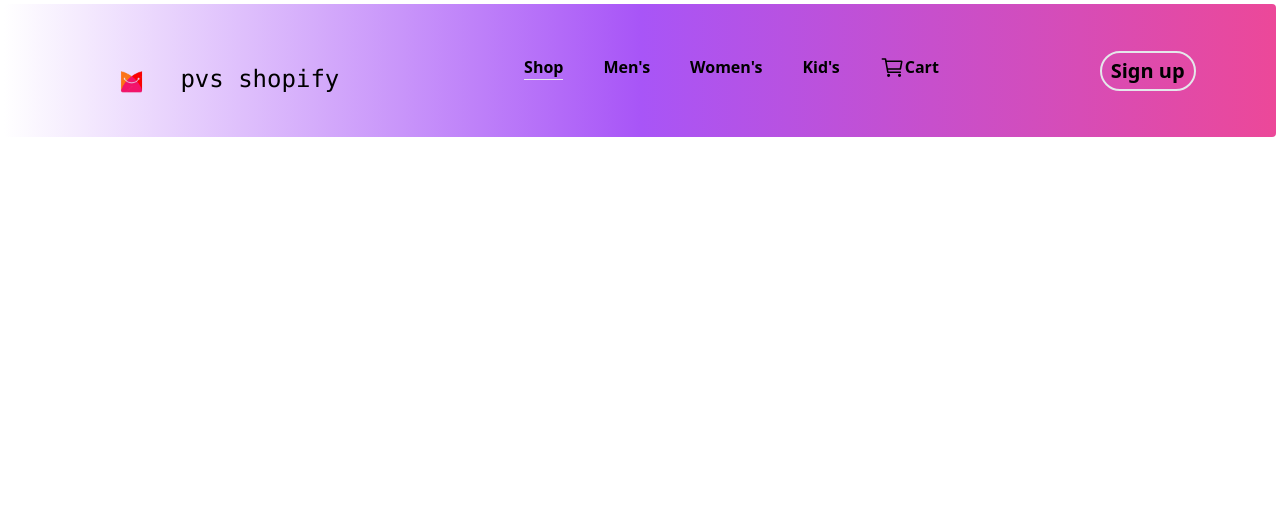
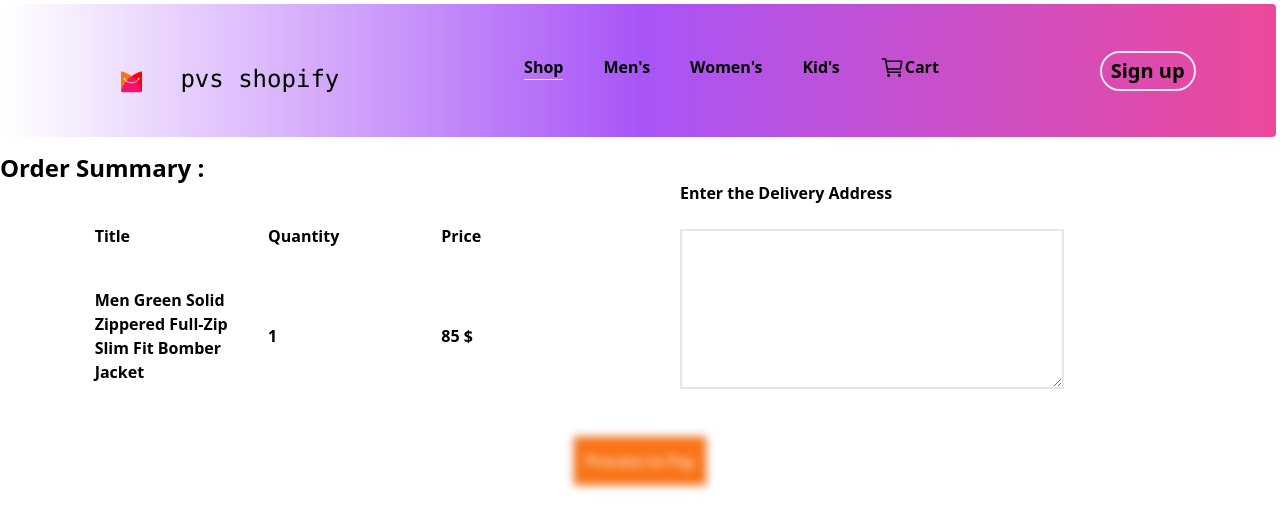
Before and after one commit to sekar-pvs/shopping_cart, a React (Create React App) app: page /order in a window 1280 px wide. Shown: the top 530 px of the page. Built offline with nearby package versions, Linux system fonts and the light colour scheme.

Commit message:
Small changen in footer and productDisplay component

```diff
--- a/src/App.jsx
+++ b/src/App.jsx
@@ -12,6 +12,7 @@ import womenBanner from "./Components/Assets/banner_women.png";
 import kidBanner from "./Components/Assets/banner_kids.png";
 import Product from "./Components/Product";
 import Signup from "./Components/Signup";
+import Order from "./Components/Order";
 
 const App = () => {
   return (
@@ -38,6 +39,7 @@ const App = () => {
         <Route path="/product" element={<Product />}>
           <Route path=":productId" element={<Product />} />
         </Route>
+        <Route path="/order" element={<Order />} />
       </Routes>
 
       <Navfooter />
--- a/src/Components/BreadCrums.jsx
+++ b/src/Components/BreadCrums.jsx
@@ -3,7 +3,7 @@ import { Link } from "react-router-dom";
 
 const BreadCrums = ({ data }) => {
   return (
-    <div className="flex ml-10">
+    <div className="flex ml-10 font-bold font-serif text-xl mt-4">
       <div className="flex space-x-4">
         {" "}
         <Link to="/">Home</Link> {` ->`}
--- a/src/Components/CartTotal.jsx
+++ b/src/Components/CartTotal.jsx
@@ -65,6 +65,11 @@ const CartTotal = ({ data }) => {
             Apply Now
           </button>
         </div>
+        <div className="">
+          <button className="h-full border-2 p-2 bg-orange-500 text-white">
+            Place Order
+          </button>
+        </div>
       </div>
     </div>
   );
--- a/src/Components/Navfooter.jsx
+++ b/src/Components/Navfooter.jsx
@@ -1,6 +1,5 @@
 import React from "react";
 import { Link } from "react-router-dom";
-import { IoHomeOutline } from "react-icons/io5";
 import { IoMdMan } from "react-icons/io";
 import { IoMdWoman } from "react-icons/io";
 import { TbMoodKidFilled } from "react-icons/tb";
--- /dev/null
+++ b/src/Components/Order.jsx
@@ -0,0 +1,57 @@
+import React, { useState } from "react";
+
+const Order = ({ data }) => {
+  console.log(data);
+  const [add, setAdd] = useState("");
+  const handelChange = (e) => {
+    setAdd(e.target.value);
+  };
+
+  return (
+    <div className="space-y-10">
+      <div className="flex justify-around items-center ">
+        {/* left order summary */}
+        <div className="w-[50%]">
+          <div className="text-2xl font-bold">Order Summary : </div>
+          <div className="flex justify-around items-center mt-10 font-semibold ml-20">
+            <div className="w-36">Title</div>
+            <div className="w-36">Quantity</div>
+            <div className="w-36">Price</div>
+          </div>
+          <div className="flex justify-around items-center mt-10 font-semibold ml-20">
+            <div className="w-36">
+              Men Green Solid Zippered Full-Zip Slim Fit Bomber Jacket
+            </div>
+            <div className="w-36  ">{1}</div>
+            <div className="w-36">85 $</div>
+          </div>
+        </div>
+
+        {/*  right address */}
+        <div className="mt-10 font-semibold ml-20 space-y-6 w-[50%]">
+          <div className=" ">Enter the Delivery Address </div>
+          <div>
+            <textarea
+              name=""
+              id=""
+              className="w-96 h-40 border-2"
+              value={add}
+              onChange={handelChange}
+            ></textarea>
+          </div>
+        </div>
+      </div>
+      <div
+        className={` ${
+          add.length === 0 ? "blur-sm" : "block"
+        } flex items-center justify-center `}
+      >
+        <button className={"border-2 p-3 bg-orange-500 text-white"}>
+          Process to Pay
+        </button>
+      </div>
+    </div>
+  );
+};
+
+export default Order;
--- a/src/Components/Product.jsx
+++ b/src/Components/Product.jsx
@@ -3,7 +3,7 @@ import { useParams } from "react-router-dom";
 import BreadCrums from "./BreadCrums";
 import { ShopData } from "./Context/ShopContext";
 import ProductDisplay from "./ProductDisplay";
-
+import NewCollection from "./NewCollection/NewCollection";
 const Product = () => {
   const { data } = useContext(ShopData);
   const { productId } = useParams();
@@ -15,7 +15,7 @@ const Product = () => {
     <div className="h-screen space-y-10">
       <BreadCrums data={Product} />
       <ProductDisplay data={Product} />
-      <div>Recommended</div>
+      <NewCollection />
     </div>
   );
 };
--- a/src/Components/ProductDisplay.jsx
+++ b/src/Components/ProductDisplay.jsx
@@ -4,6 +4,7 @@ import star from "./Assets/star_icon.png";
 import { ShopData } from "./Context/ShopContext";
 import { ToastContainer, toast } from "react-toastify";
 import "react-toastify/dist/ReactToastify.css";
+//import { Link } from "react-router-dom";
 
 const ProductDisplay = ({ data }) => {
   const { cartItem, setCartItem, sizeBG, setSizeBg } = useContext(ShopData);
@@ -15,7 +16,7 @@ const ProductDisplay = ({ data }) => {
 
   //console.log(cartItem);
   return (
-    <div className=" m-3 flex justify-around  h-screen ">
+    <div className=" m-3 flex justify-around  ">
       {/*  left align */}
       <div className="flex space-x-5 ">
         <div className="w-28 space-y-2">
@@ -144,12 +145,14 @@ const ProductDisplay = ({ data }) => {
           >
             ADD TO CART
           </button>
+
           <button
             className="booder-2 bg-orange-500 p-3 text-white font-bold hover:scale-105 "
             /* onClick={handelCartButton} */
           >
             Order Now
           </button>
+
           <ToastContainer />
         </div>
       </div>
```
